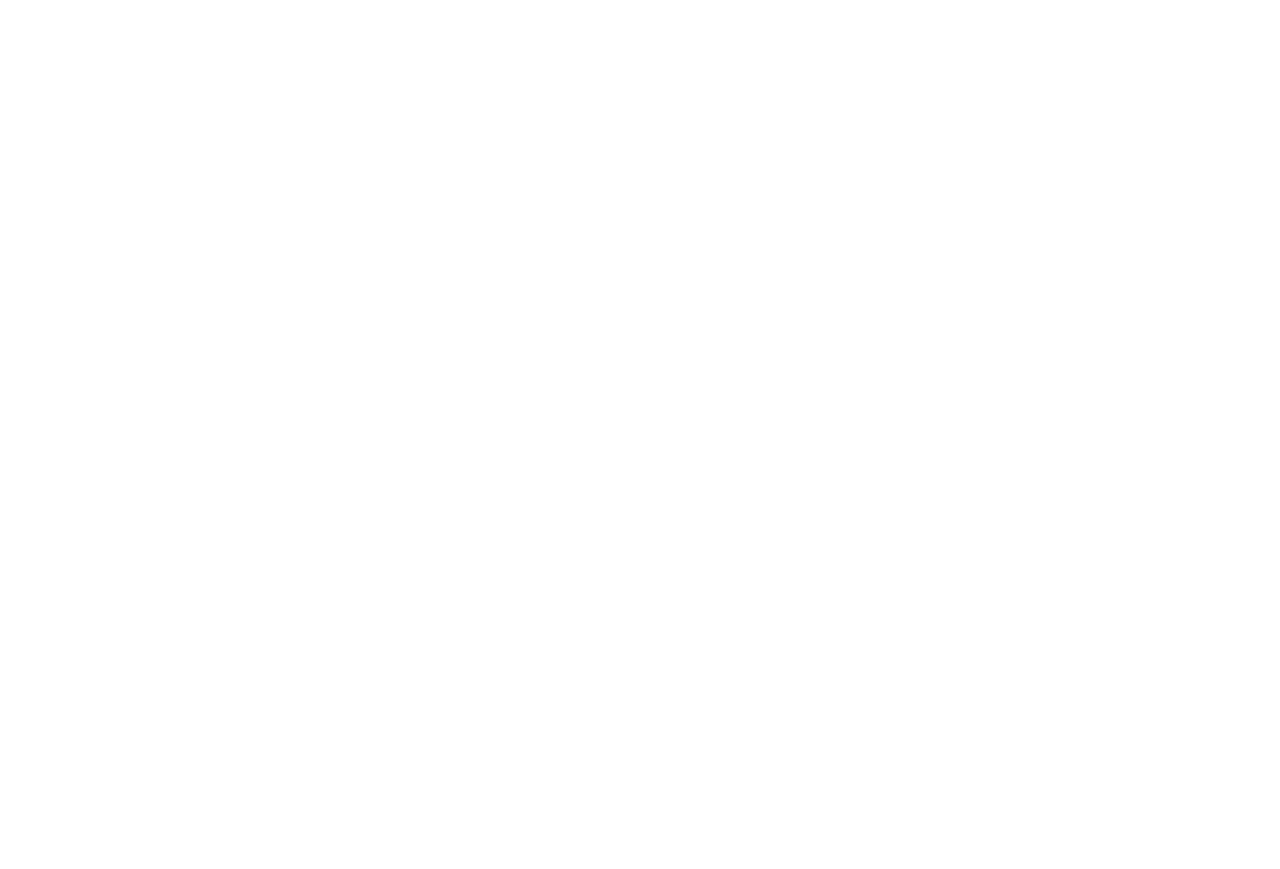
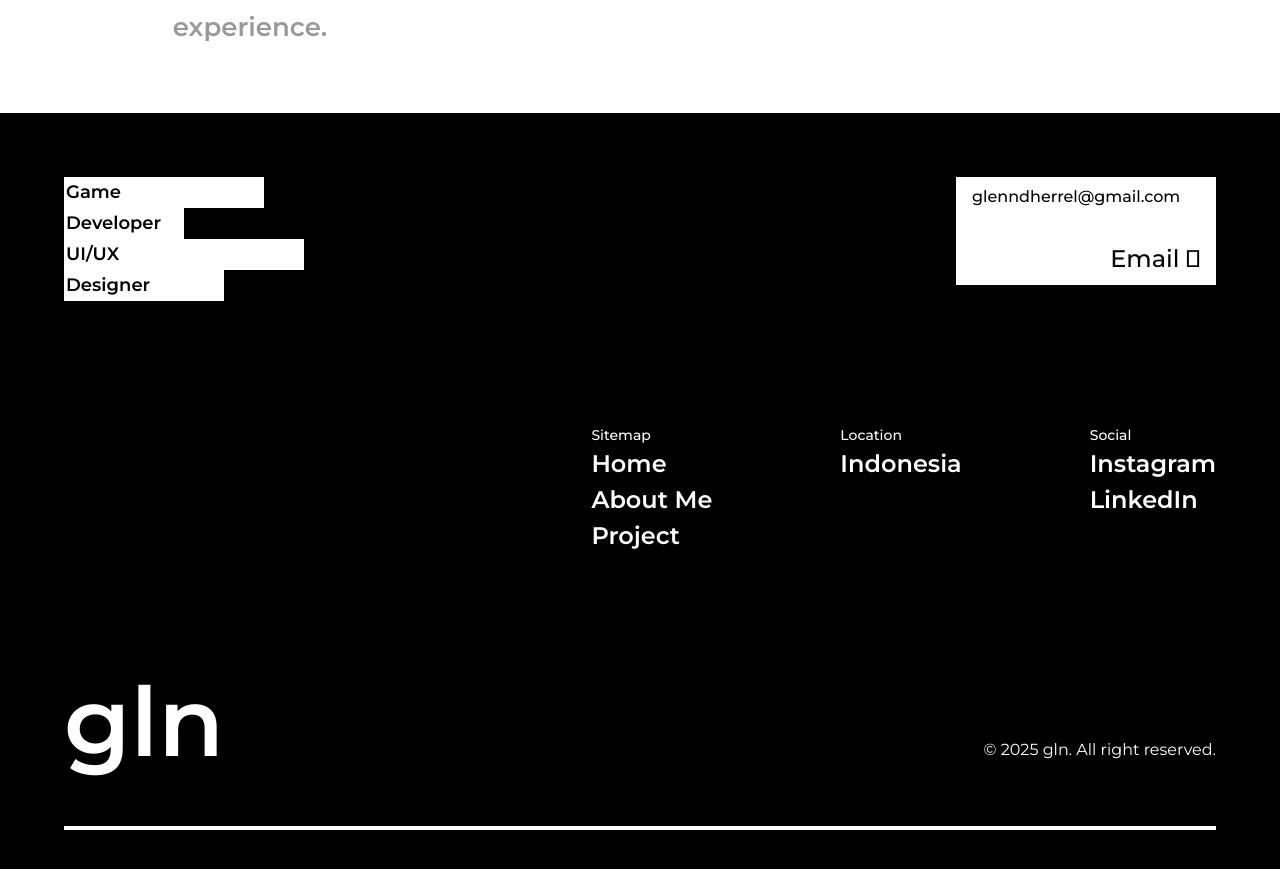
Before and after one commit to JSKUN2/portovin, a React (Vite) app: page / in a window 1280 px wide. Shown: the part 4452-5321 px from the top of the page. Before the commit the page ends 4424 px from the top, so only its background shows below. Built offline with nearby package versions, Linux system fonts and the light colour scheme; a web font is replaced by a local one.

Commit message:
Add files via upload

```diff
--- a/src/App.jsx
+++ b/src/App.jsx
@@ -75,7 +75,7 @@
     return () => window.removeEventListener('scroll', handleScroll);
   }, []);
   return (
-    <div className='flex flex-col items-center relative w-full pb-20'>
+    <div className='flex flex-col items-center relative w-full'>
       <div className="fixed top-[3.5vh] z-50 flex flex-row w-[384px] bg-black h-[58px] rounded-[22px] text-white items-center justify-around px-[16px] max-md:hidden">
         <h4
           className={`ml-[16px] cursor-pointer ${active === 'head' ? 'font-bold' : ''}`}
@@ -110,7 +110,12 @@
       </div>
 
       <div ref={projectRef}>
-        <Project/>
+        <Project
+          scrollToHead={scrollToHead}
+          scrollToBiografi={scrollToBiografi}
+          scrollToProject={scrollToProject}
+          active={active}
+        />
       </div>
     </div>
   );
--- a/src/components/StaggeredMenu.css
+++ b/src/components/StaggeredMenu.css
@@ -24,7 +24,7 @@
   display: flex;
   align-items: center;
   justify-content: space-between;
-  padding: 2em;
+  padding: 1em;
   background: transparent;
   pointer-events: none;
   z-index: 20;
--- a/src/components/TiltedCard.css
+++ b/src/components/TiltedCard.css
@@ -35,7 +35,7 @@
     display: none;
   }
   .tilted-card-img {
-    border-radius: 24vw;
+    border-radius: 20vw;
   }
 }
 
--- a/src/components/head.jsx
+++ b/src/components/head.jsx
@@ -38,7 +38,7 @@
     return () => mediaQuery.removeEventListener("change", handleValueChange);
 }, []);
     return(
-        <div className="max-md:h-[100vh] md:h-screen w-screen flex flex-col justify-center items-center p-0 relative">
+        <div className="max-md:h-[76vh] md:h-screen w-screen flex flex-col justify-center items-center pt-0 relative">
               <StaggeredMenu
     position="right"
     items={menuItems}
--- a/src/components/project.jsx
+++ b/src/components/project.jsx
@@ -4,7 +4,8 @@
 import { useState } from "react";
 import FadeContent from "./FadeContent"
 
-function Game(items, setAktif){
+function Game(items, setAktif
+){
         return(
           <div>
             <div className="mt-6 mb-5 flex flex-row gap-15 max-md:gap-5">
@@ -86,7 +87,8 @@
               )
               })}</div>)
 }
-function Uiux(items, setAktif){
+function Uiux(items, setAktif
+){
         return(
           <div>
             <div className="mt-6 mb-5 flex flex-row gap-15">
@@ -96,7 +98,12 @@
             </div>)
 }
 
-export default function Project() {
+export default function Project(
+    scrollToHead,
+  scrollToBiografi,
+  scrollToProject,
+  active
+) {
   const items = [
     {
       name:"Bladeable & Bladeable Series",
@@ -123,15 +130,55 @@
   ];
   const [aktif, setAktif] = useState("game")
   return (
-                         <FadeContent blur={true} duration={1000} easing="ease-out" initialOpacity={0} className="w-[10%]">
+                         <FadeContent blur={true} duration={1000} easing="ease-out" initialOpacity={0} className="w-[10%] m-0 p-0">
 
-    <div className="w-[90vw] h-fit">
+    <div className="w-[90vw] h-fit pl-[5vw]">
     <div>
         <h1 className="font-semibold text-[48px] mb-3 max-md:text-[40px]">Project.</h1>
         <hr className="border-2"/>
     </div>
       <div className="flex flex-col gap-6 font-sans text-black">
       {aktif == "game" ? Game(items, setAktif) : Uiux(items, setAktif)}</div>
-    </div></FadeContent>
+    </div>
+    <div className="w-screen h-screen max-md:h-[80vh] bg-black m-0 mt-[5vw] flex flex-col justify-between text-white pt-16">
+      <div className="flex flex-row font-semibold text-[18px] max-md:text-[14px] justify-between">
+          <div className="ml-[5vw] h-30 max-md:max-h-fit">
+            <p className="bg-white text-black p-0.5 w-50 max-md:w-35">Game</p>
+            <p className="bg-white text-black p-0.5 w-30 max-md:w-25">Developer</p>
+            <p className="bg-white text-black p-0.5 w-60 max-md:w-45">UI/UX</p>
+            <p className="bg-white text-black p-0.5 w-40 max-md:w-35">Designer</p>
+          </div>
+          <div className="flex flex-col h-27 bg-white w-65 mr-[5vw] text-black font-medium pt-2 pl-4 pr-4 pb-2 max-md:h-fit max-md:w-fit">
+            <p className="text-[16px] max-md:text-[10px]">glenndherrel@gmail.com</p>
+            <a className="self-end mt-8 text-[24px] max-md:text-[16px] max-md:mt-6" href="mailto:glenndherrel@gmail.com">Email 󰁜</a>
+          </div>
+      </div>
+      <div className="w-screen flex flex-col justify-center items-end pr-[5vw]">
+          <div className="flex flex-row font-semibold gap-32 max-md:gap-12 mt-32">
+              <div className="flex flex-col">
+                <p className="text-[14px] font-medium color-[rgba(255, 255, 255, 0.6)] max-md:text-[10px]">Sitemap</p>
+                <a className="text-[24px] max-md:text-[20px]" onClick={scrollToHead}>Home</a>
+                <a className="text-[24px] max-md:text-[20px]" onClick={scrollToBiografi}>About Me</a>
+                <a className="text-[24px] max-md:text-[20px]" onClick={scrollToProject}>Project</a>
+              </div>
+              <div className="flex flex-row gap-32 max-md:gap-10 max-md:flex-col">
+              <div className="flex flex-col">
+                <p className="text-[14px] font-medium color-[rgba(255, 255, 255, 0.6)] max-md:text-[10px]">Location</p>
+                <a className="text-[24px] max-md:text-[20px]">Indonesia</a>
+              </div>
+              <div className="flex flex-col">
+                <p className="text-[14px] font-medium color-[rgba(255, 255, 255, 0.6)] max-md:text-[10px]">Social</p>
+                <a className="text-[24px] max-md:text-[20px]" href="https://www.instagram.com/glenndovin">Instagram</a>
+                <a className="text-[24px] max-md:text-[20px]" href="https://www.linkedin.com/in/glenndovin-dherrel-junaidy-27a251349/">LinkedIn</a>
+              </div></div>
+          </div>
+      </div>
+      <div className="w-[90vw] flex flex-row justify-between self-center mt-24 max-md:mt-32 items-end">
+        <h1 className="text-[96px] max-md:text-[64px] font-semibold">gln</h1>
+        <h1 className="mb-8 max-md:text-[12px] max-md:mb-4">© {new Date().getFullYear()} gln. All right reserved. </h1>
+      </div>
+      <hr className="bg-white border-0 text-white w-[90vw] h-1 m-auto mt-8 max-md:mt-0"/>
+    </div>
+    </FadeContent>
   );
 }
```
